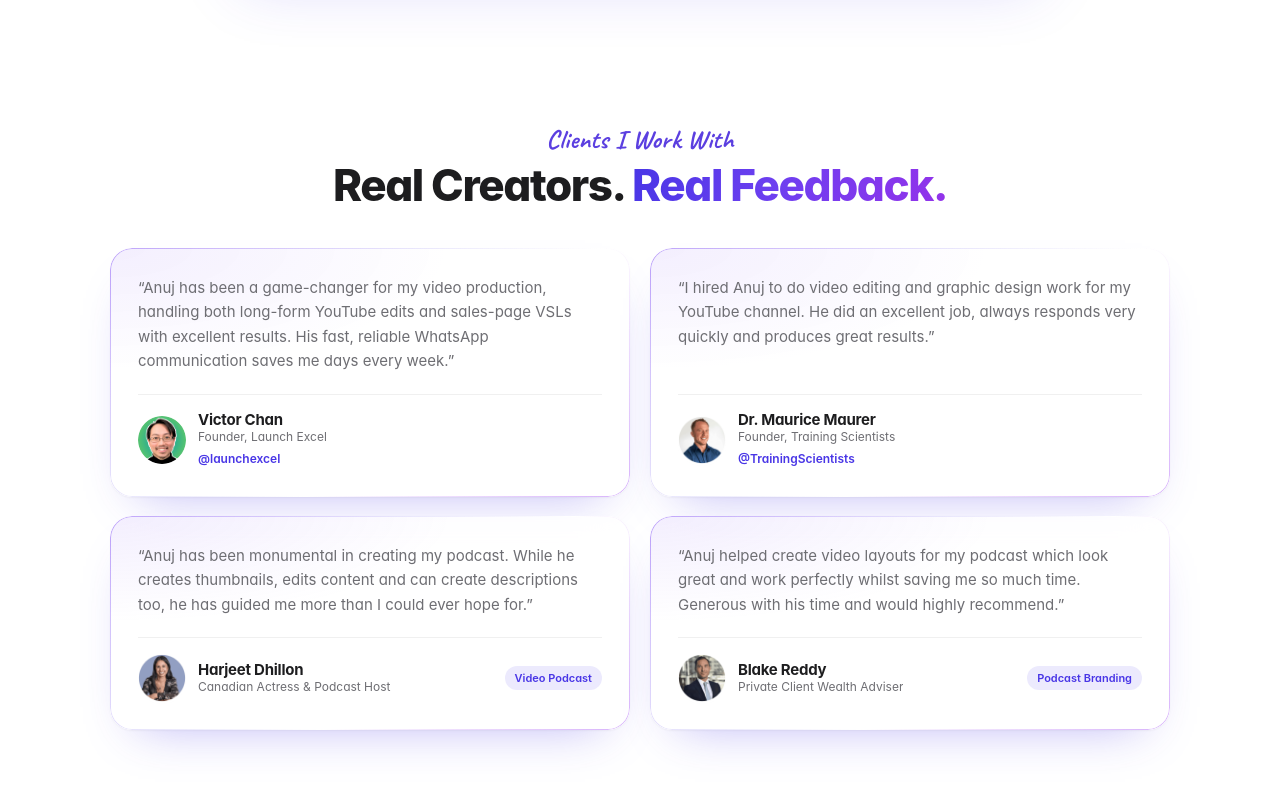
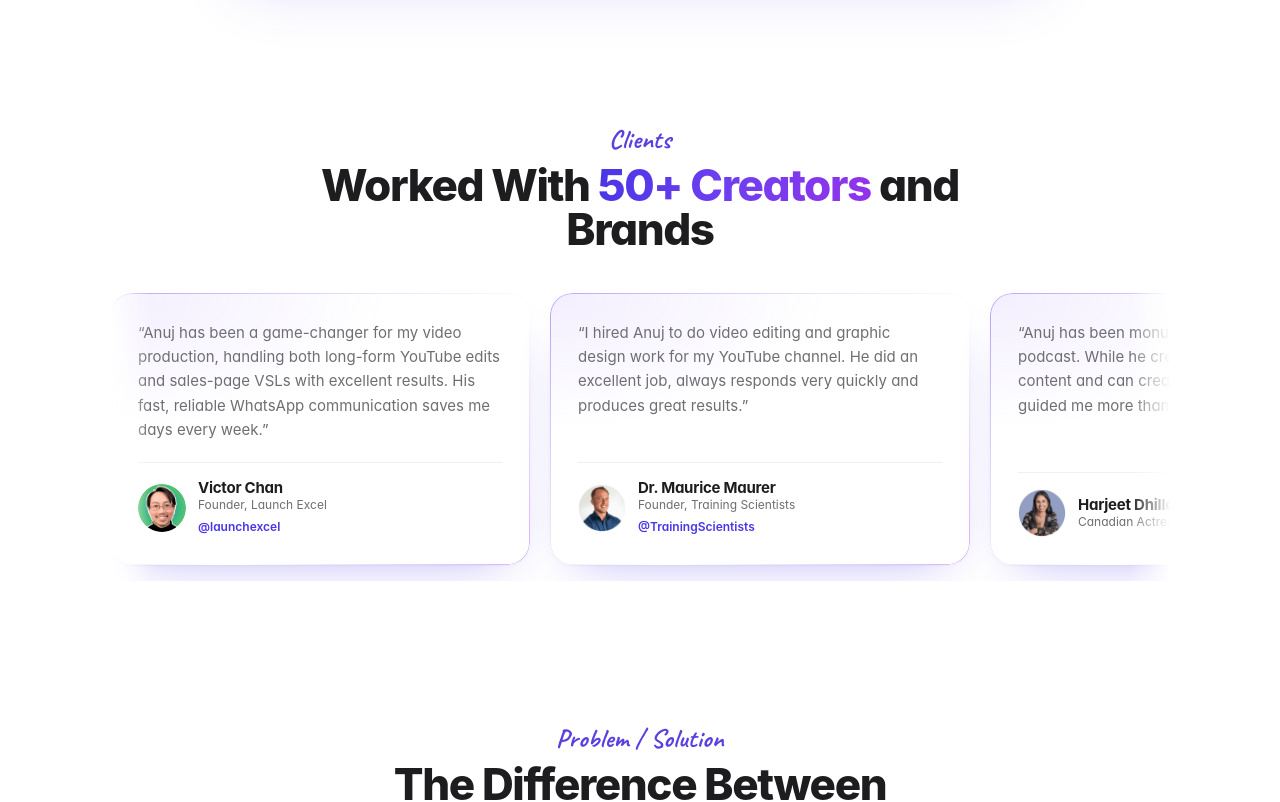
Before and after one commit to BA4U/Anuj-new-website, a Next.js app: page / in a window 1280 px wide. Shown: the part 1080-1882 px from the top of the page. Built offline with nearby package versions, Linux system fonts and the light colour scheme; no server answers.

Commit message:
feat(home): horizontal scroll carousel, updated headings & hero pill

```diff
--- a/app/page.tsx
+++ b/app/page.tsx
@@ -297,7 +297,7 @@ export default function Home() {
             <div className="flex items-center gap-1.5 text-xs">
               <span className="text-amber-400 tracking-tight">★★★★★</span>
               <span className="font-bold text-on-surface">5.0</span>
-              <span className="text-on-surface-variant">Trusted by 50+ creators &amp; brands</span>
+              <span className="text-on-surface-variant">Worked With 50+ Creators &amp; Brands</span>
             </div>
           </div>
 
@@ -404,16 +404,21 @@ export default function Home() {
         <div className="max-w-[1140px] mx-auto px-5 sm:px-6 lg:px-10">
           <ScrollReveal>
             <div className="text-center max-w-2xl mx-auto mb-10">
-              <p className="eyebrow mb-2">Clients I Work With</p>
-              <h2 className="text-[30px] md:text-[44px] display text-on-surface">
-                Real Creators. <span className="gradient-text">Real Feedback.</span>
-              </h2>
+                <p className="eyebrow mb-2">Clients</p>
+                <h2 className="text-[30px] md:text-[44px] display text-on-surface">
+                  Worked With <span className="gradient-text">50+ Creators</span> and Brands
+                </h2>
+
             </div>
           </ScrollReveal>
 
-          <ScrollReveal each className="grid grid-cols-1 md:grid-cols-2 gap-5">
+          <div
+            className="relative"
+            style={{ maskImage: "linear-gradient(to right, transparent, black 40px, black calc(100% - 40px), transparent)", WebkitMaskImage: "linear-gradient(to right, transparent, black 40px, black calc(100% - 40px), transparent)" }}
+          >
+            <div className="flex gap-5 overflow-x-auto pb-4 snap-x snap-mandatory scroll-smooth" style={{ scrollbarWidth: "none", msOverflowStyle: "none" }}>
             {CLIENT_CARDS.map((c) => (
-              <article key={c.name} className="reveal card-glow spotlight rounded-[24px] p-6 sm:p-7 flex flex-col justify-between gap-5">
+              <article key={c.name} className="card-glow spotlight rounded-[24px] p-6 sm:p-7 flex flex-col justify-between gap-5 shrink-0 w-[85vw] sm:w-[420px] snap-center">
                 <p className="text-[15px] text-on-surface-variant leading-relaxed">
                   &ldquo;{c.quote}&rdquo;
                 </p>
@@ -449,7 +454,8 @@ export default function Home() {
                 </div>
               </article>
             ))}
-          </ScrollReveal>
+            </div>
+          </div>
         </div>
       </section>
 
```
